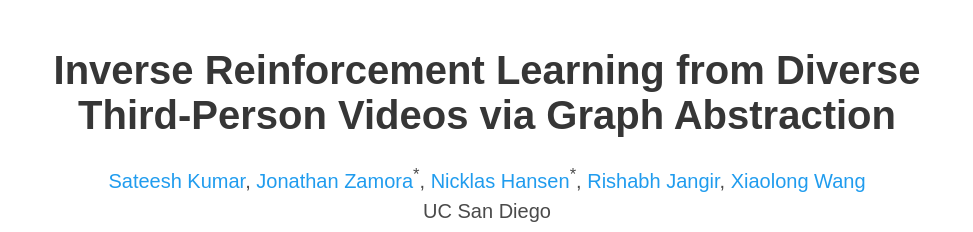
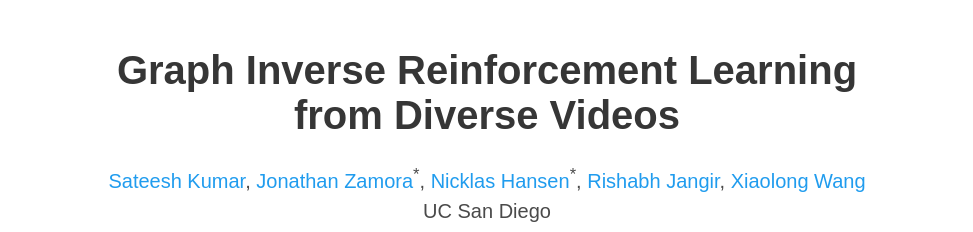
Before and after one commit to SateeshKumar21/GraphIRL, a plain HTML site: page index.html in a window 1280 px wide. Shown: the top 232 px of the page, without its empty margins (153-1126 px from the left). Drawn offline with nearby package versions, Linux system fonts and the light colour scheme; some icons are missing; a web font is replaced by a local one.

Commit message:
update paper and video details

```diff
--- a/index.html
+++ b/index.html
@@ -3,7 +3,7 @@
 <head>
   <meta charset="utf-8">
   <meta name="description"
-        content="Inverse Reinforcement Learning from Diverse Third-Person Videos via Graph Abstraction">
+        content="Graph Inverse Reinforcement Learning from Diverse Videos">
   <meta name="keywords" content="Inverse Reinforcement Learning, Third-Person Videos, Graph Network">
   <meta name="viewport" content="width=device-width, initial-scale=1">
   <title>GraphIRL</title>
@@ -66,7 +66,7 @@
     <div class="container is-max-desktop">
       <div class="columns is-centered">
         <div class="column has-text-centered">
-          <h1 class="title is-2 publication-title">Inverse Reinforcement Learning from Diverse<br> Third-Person Videos via Graph Abstraction</h1>
+          <h1 class="title is-2 publication-title">Graph Inverse Reinforcement Learning<br>from Diverse Videos</h1>
           <div class="is-size-5 publication-authors">
             <span class="author-block">
               <a href="https://sateeshkumar21.github.io">Sateesh Kumar</a>,</span>
@@ -176,7 +176,7 @@
         </div>
         <h2 class="title is-3">Video</h2>
         <div class="publication-video">
-          <iframe width="560" height="315" src="https://www.youtube.com/embed/ts0e2HHp3Lk" title="YouTube video player" frameborder="0" allow="accelerometer; autoplay; clipboard-write; encrypted-media; gyroscope; picture-in-picture" allowfullscreen></iframe>
+          <iframe width="560" height="315" src="https://www.youtube.com/embed/0FwSreMHQzc" title="YouTube video player" frameborder="0" allow="accelerometer; autoplay; clipboard-write; encrypted-media; gyroscope; picture-in-picture" allowfullscreen></iframe>
         </div>
         <br>
       </div>
@@ -385,7 +385,7 @@
     <div style="margin: auto; margin-bottom: 64px; text-align: center;">
       <h2>Paper</h2>
       S. Kumar, J. Zamora*, N. Hansen*, R. Jangir, X. Wang<br/>
-      <span class="bold">Inverse Reinforcement Learning from Diverse Third-Person Videos via Graph Abstraction</span><br/><br/>
+      <span class="bold">Graph Inverse Reinforcement Learning from Diverse Videos</span><br/><br/>
       arXiv, 2022<br/><br/>
       <div class="page" style="background-image: url(static/thumbnails/0.png);"></div>
       <div class="page" style="background-image: url(static/thumbnails/1.png);"></div>
@@ -405,7 +405,7 @@
     </div>
     <p>If you use our method or code in your research, please consider citing the paper as follows:</p>
     <pre><code>@article{kumar2022inverse,
-      title={Inverse Reinforcement Learning from Diverse Third-Person Videos via Graph Abstraction},
+      title={Graph Inverse Reinforcement Learning from Diverse Videos},
       author={Kumar, Sateesh and Zamora, Jonathan and Hansen, Nicklas and Jangir, Rishabh and Wang, Xiaolong},
       journal={arXiv preprint arXiv:2207.14299},
       year={2022}
```
Also changed, not shown: static/thumbnails/0.png, static/thumbnails/1.png, static/thumbnails/2.png, static/thumbnails/3.png, static/thumbnails/4.png, static/thumbnails/5.png, static/thumbnails/6.png, static/thumbnails/7.png, 1 other file.
